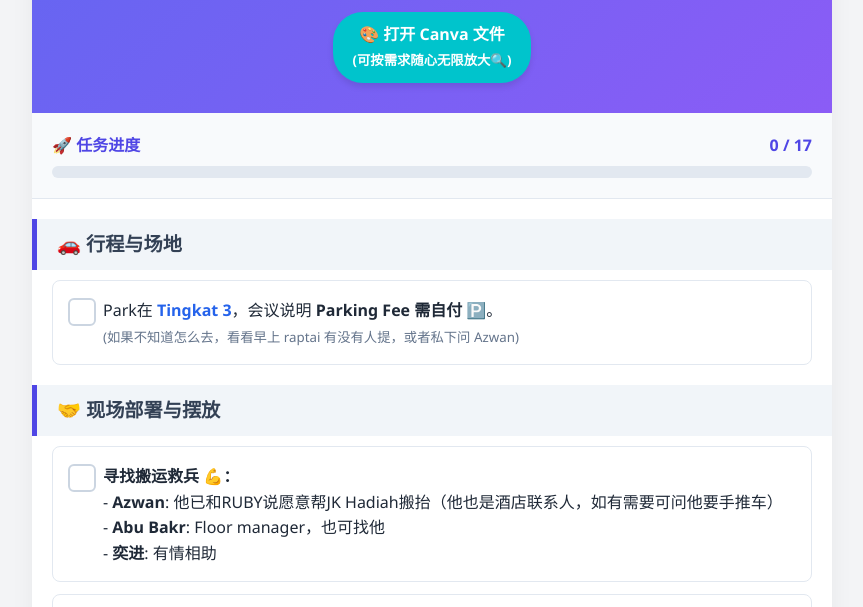
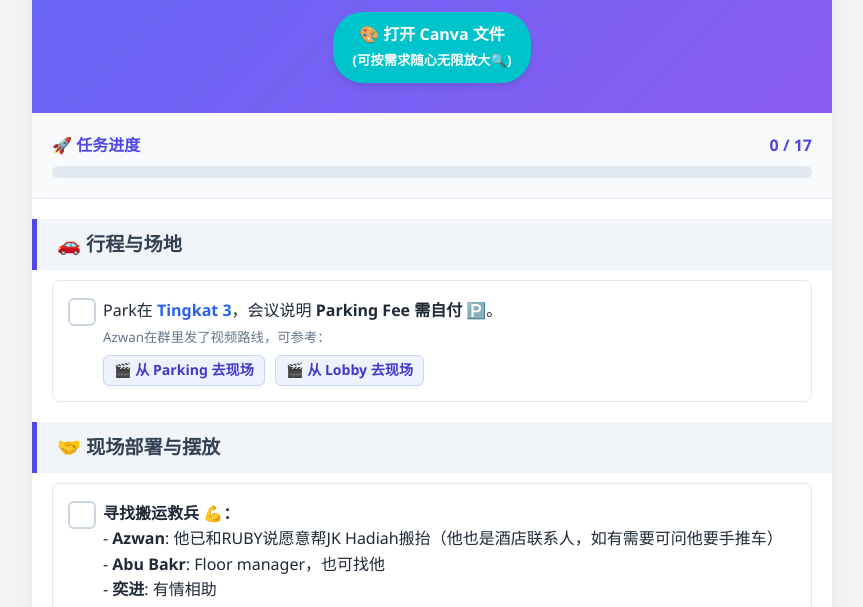
Before and after one commit to Remiyzx/majliscitra2026jkhadiah, a plain HTML site: page index.html in a window 1280 px wide. Shown: the part 135-742 px from the top of the page, without its empty margins (208-1071 px from the left). Drawn offline with Linux system fonts and the light colour scheme.

Commit message:
Update index.html

```diff
--- a/index.html
+++ b/index.html
@@ -209,6 +209,7 @@
 
         .task-item.completed .highlight,
         .task-item.completed .tag,
+        .task-item.completed .video-link,
         .task-item.completed span[style] {
             filter: grayscale(100%);
             opacity: 0.8;
@@ -232,6 +233,25 @@
         .tag-blue { background: #e0f2fe; color: #075985; border: 1px solid #7dd3fc; }
         .tag-orange { background: #ffedd5; color: #9a3412; border: 1px solid #fdba74; }
         .tag-yellow { background: #fef08a; color: #854d0e; border: 1px solid #fde047; }
+
+        /* 视频路线链接标签 */
+        .video-link {
+            display: inline-block;
+            background-color: #eef2ff;
+            color: #4338ca;
+            border: 1px solid #c7d2fe;
+            padding: 3px 10px;
+            border-radius: 6px;
+            font-size: 0.88rem;
+            font-weight: bold;
+            text-decoration: none;
+            margin-top: 6px;
+            margin-right: 6px;
+            transition: background-color 0.2s;
+        }
+        .video-link:hover {
+            background-color: #e0e7ff;
+        }
 
         .highlight {
             font-weight: bold;
@@ -290,7 +310,9 @@
                 <span class="checkmark"></span>
                 <div class="task-content">
                     Park在 <span class="highlight text-blue">Tingkat 3</span>，会议说明 <strong>Parking Fee 需自付</strong> 🅿️。
-                    <br><small style="color: #64748b;">(如果不知道怎么去，看看早上 raptai 有没有人提，或者私下问 Azwan)</small>
+                    <br><small style="color: #64748b;">Azwan在群里发了视频路线，可参考：</small><br>
+                    <a href="https://umsedumy-my.sharepoint.com/:v:/g/personal/zixian_yzx_ums_edu_my/IQBSlvxd0IG4QKVk5lfABH-LAVA-VwzPnTCbGBLNArHzw70?nav=eyJyZWZlcnJhbEluZm8iOnsicmVmZXJyYWxBcHAiOiJPbmVEcml2ZUZvckJ1c2luZXNzIiwicmVmZXJyYWxBcHBQbGF0Zm9ybSI6IldlYiIsInJlZmVycmFsTW9kZSI6InZpZXciLCJyZWZlcnJhbFZpZXciOiJNeUZpbGVzTGlua0NvcHkifX0&e=kZegdO" target="_blank" class="video-link" onclick="event.stopPropagation()">🎬 从 Parking 去现场</a>
+                    <a href="https://umsedumy-my.sharepoint.com/:v:/g/personal/zixian_yzx_ums_edu_my/IQBmCqVz1Tc9SIOGF88mJUOhARtv8VW19crrZdIdarfHGl4?nav=eyJyZWZlcnJhbEluZm8iOnsicmVmZXJyYWxBcHAiOiJPbmVEcml2ZUZvckJ1c2luZXNzIiwicmVmZXJyYWxBcHBQbGF0Zm9ybSI6IldlYiIsInJlZmVycmFsTW9kZSI6InZpZXciLCJyZWZlcnJhbFZpZXciOiJNeUZpbGVzTGlua0NvcHkifX0&e=vhQ4dT" target="_blank" class="video-link" onclick="event.stopPropagation()">🎬 从 Lobby 去现场</a>
                 </div>
             </div>
         </label>
```
